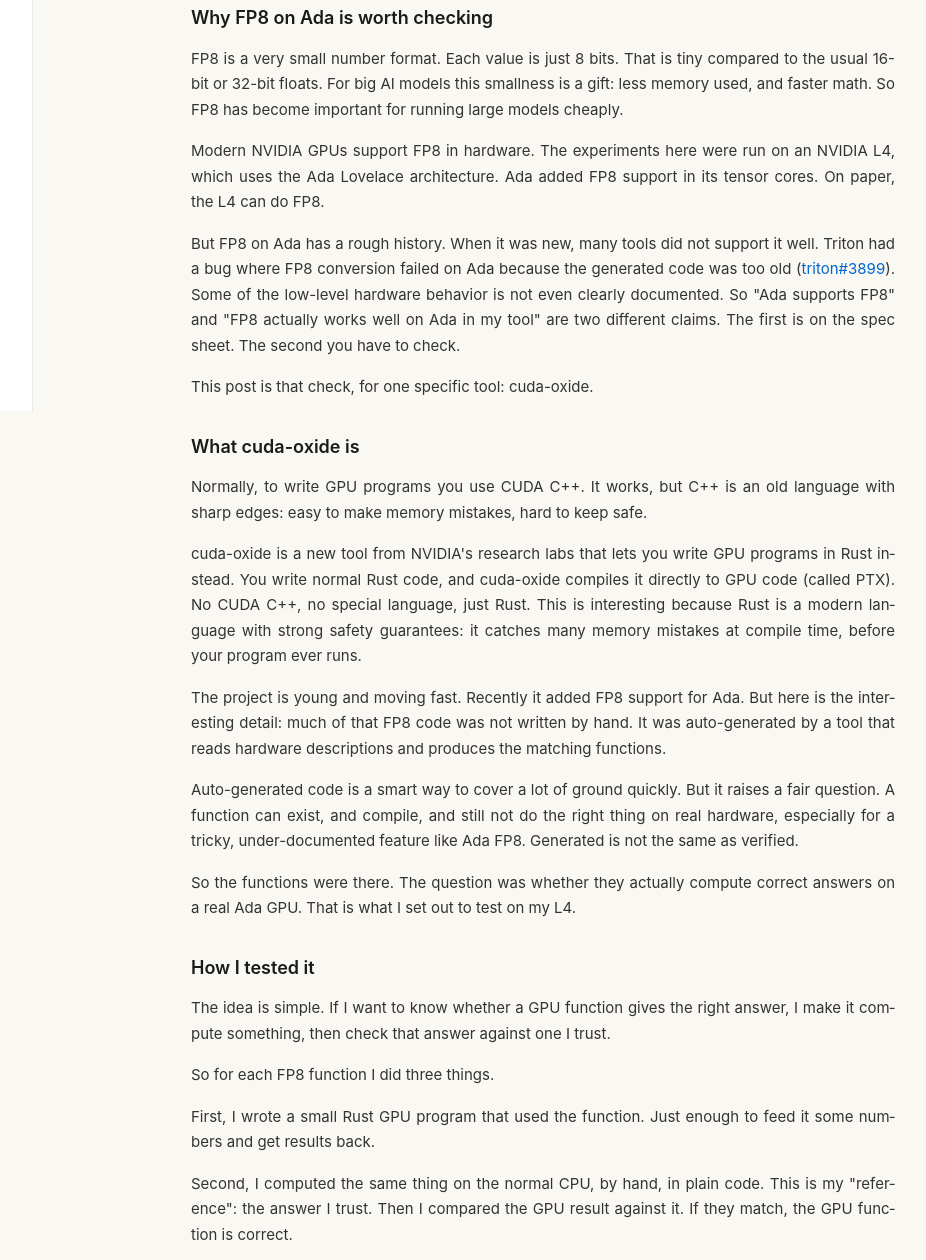
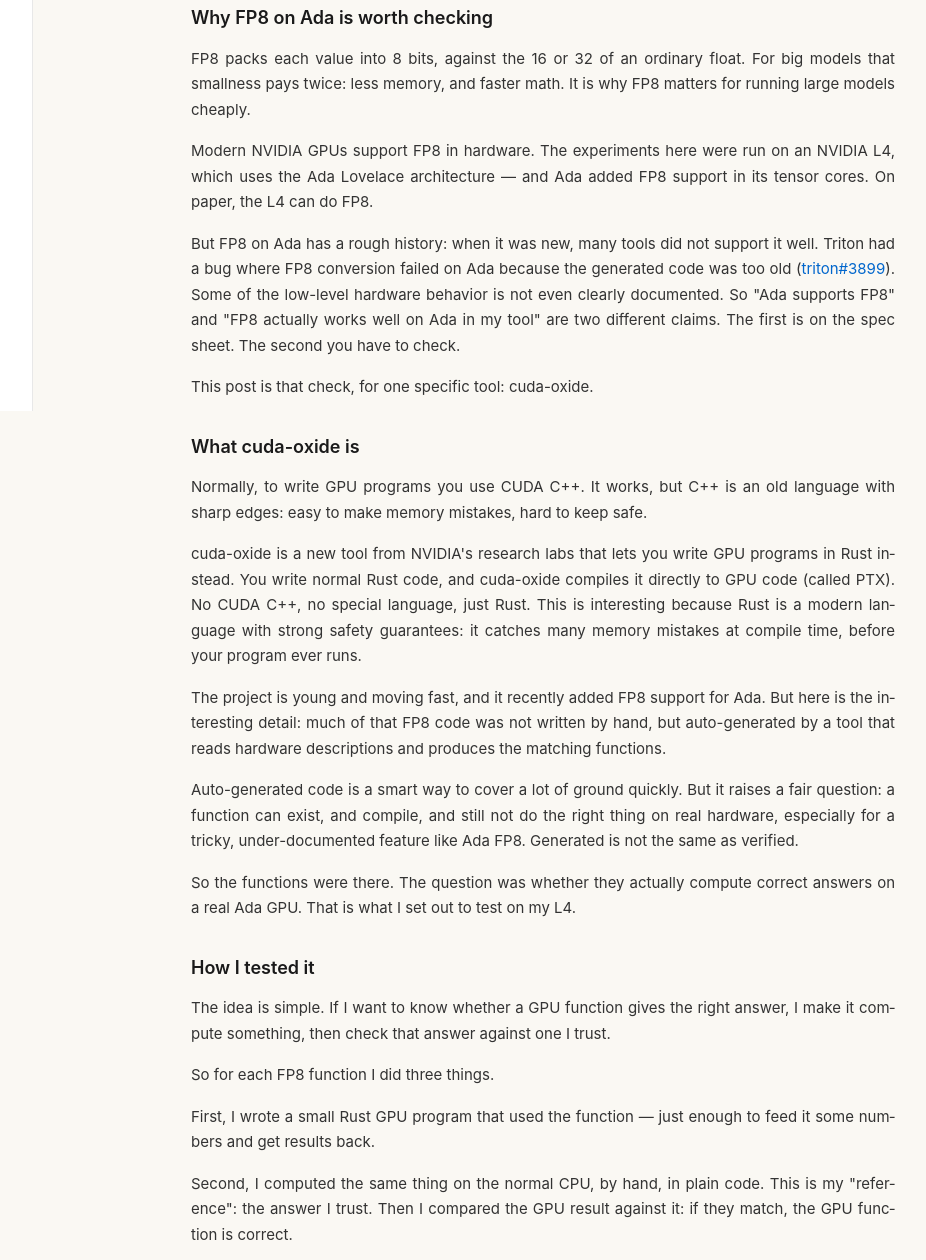
Before and after one commit to midiareshadi/midiareshadi.github.io, a plain HTML site: page blog/fp8-ada/index.html in a window 1280 px wide. Shown: the part 389-1649 px from the top of the page, without its empty margins (227-1153 px from the left). Drawn offline with nearby package versions, Linux system fonts and the light colour scheme.

Commit message:
fp8-ada: tighten the prose rhythm

```diff
--- a/blog/fp8-ada/index.html
+++ b/blog/fp8-ada/index.html
@@ -71,21 +71,21 @@
             <!-- /series-nav -->
             <div class="post-content">
 <h2>Why FP8 on Ada is worth checking</h2>
-<p>FP8 is a very small number format. Each value is just 8 bits. That is tiny compared to the usual 16-bit or 32-bit floats. For big AI models this smallness is a gift: less memory used, and faster math. So FP8 has become important for running large models cheaply.</p>
-<p>Modern NVIDIA GPUs support FP8 in hardware. The experiments here were run on an NVIDIA L4, which uses the Ada Lovelace architecture. Ada added FP8 support in its tensor cores. On paper, the L4 can do FP8.</p>
-<p>But FP8 on Ada has a rough history. When it was new, many tools did not support it well. Triton had a bug where FP8 conversion failed on Ada because the generated code was too old (<a href="https://github.com/triton-lang/triton/issues/3899">triton#3899</a>). Some of the low-level hardware behavior is not even clearly documented. So "Ada supports FP8" and "FP8 actually works well on Ada in my tool" are two different claims. The first is on the spec sheet. The second you have to check.</p>
+<p>FP8 packs each value into 8 bits, against the 16 or 32 of an ordinary float. For big models that smallness pays twice: less memory, and faster math. It is why FP8 matters for running large models cheaply.</p>
+<p>Modern NVIDIA GPUs support FP8 in hardware. The experiments here were run on an NVIDIA L4, which uses the Ada Lovelace architecture — and Ada added FP8 support in its tensor cores. On paper, the L4 can do FP8.</p>
+<p>But FP8 on Ada has a rough history: when it was new, many tools did not support it well. Triton had a bug where FP8 conversion failed on Ada because the generated code was too old (<a href="https://github.com/triton-lang/triton/issues/3899">triton#3899</a>). Some of the low-level hardware behavior is not even clearly documented. So "Ada supports FP8" and "FP8 actually works well on Ada in my tool" are two different claims. The first is on the spec sheet. The second you have to check.</p>
 <p>This post is that check, for one specific tool: cuda-oxide.</p>
 <h2>What cuda-oxide is</h2>
 <p>Normally, to write GPU programs you use CUDA C++. It works, but C++ is an old language with sharp edges: easy to make memory mistakes, hard to keep safe.</p>
 <p>cuda-oxide is a new tool from NVIDIA's research labs that lets you write GPU programs in Rust instead. You write normal Rust code, and cuda-oxide compiles it directly to GPU code (called PTX). No CUDA C++, no special language, just Rust. This is interesting because Rust is a modern language with strong safety guarantees: it catches many memory mistakes at compile time, before your program ever runs.</p>
-<p>The project is young and moving fast. Recently it added FP8 support for Ada. But here is the interesting detail: much of that FP8 code was not written by hand. It was auto-generated by a tool that reads hardware descriptions and produces the matching functions.</p>
-<p>Auto-generated code is a smart way to cover a lot of ground quickly. But it raises a fair question. A function can exist, and compile, and still not do the right thing on real hardware, especially for a tricky, under-documented feature like Ada FP8. Generated is not the same as verified.</p>
+<p>The project is young and moving fast, and it recently added FP8 support for Ada. But here is the interesting detail: much of that FP8 code was not written by hand, but auto-generated by a tool that reads hardware descriptions and produces the matching functions.</p>
+<p>Auto-generated code is a smart way to cover a lot of ground quickly. But it raises a fair question: a function can exist, and compile, and still not do the right thing on real hardware, especially for a tricky, under-documented feature like Ada FP8. Generated is not the same as verified.</p>
 <p>So the functions were there. The question was whether they actually compute correct answers on a real Ada GPU. That is what I set out to test on my L4.</p>
 <h2>How I tested it</h2>
 <p>The idea is simple. If I want to know whether a GPU function gives the right answer, I make it compute something, then check that answer against one I trust.</p>
 <p>So for each FP8 function I did three things.</p>
-<p>First, I wrote a small Rust GPU program that used the function. Just enough to feed it some numbers and get results back.</p>
-<p>Second, I computed the same thing on the normal CPU, by hand, in plain code. This is my "reference": the answer I trust. Then I compared the GPU result against it. If they match, the GPU function is correct.</p>
+<p>First, I wrote a small Rust GPU program that used the function — just enough to feed it some numbers and get results back.</p>
+<p>Second, I computed the same thing on the normal CPU, by hand, in plain code. This is my "reference": the answer I trust. Then I compared the GPU result against it: if they match, the GPU function is correct.</p>
 <p>Third, I looked at the actual GPU code that cuda-oxide produced (the PTX). I wanted to confirm it used the real FP8 hardware instruction, and not some slower fallback that happens to give the same answer. Seeing the right instruction means the answer came from the hardware FP8 path I meant to test.</p>
 <p>There is one more careful detail. FP8 is a very rough format: it can only store a few exact values, and everything else gets rounded. So I chose my test numbers to be values that FP8 can store exactly (small whole numbers). That way, there is no rounding to argue about. If the GPU answer differs from the CPU answer even slightly, it is a real mismatch, not just rounding. This makes the test strict: a correct result has to be exactly correct.</p>
 <h2>Part 1: conversions</h2>
```
Also changed, not shown: 1 other file.
